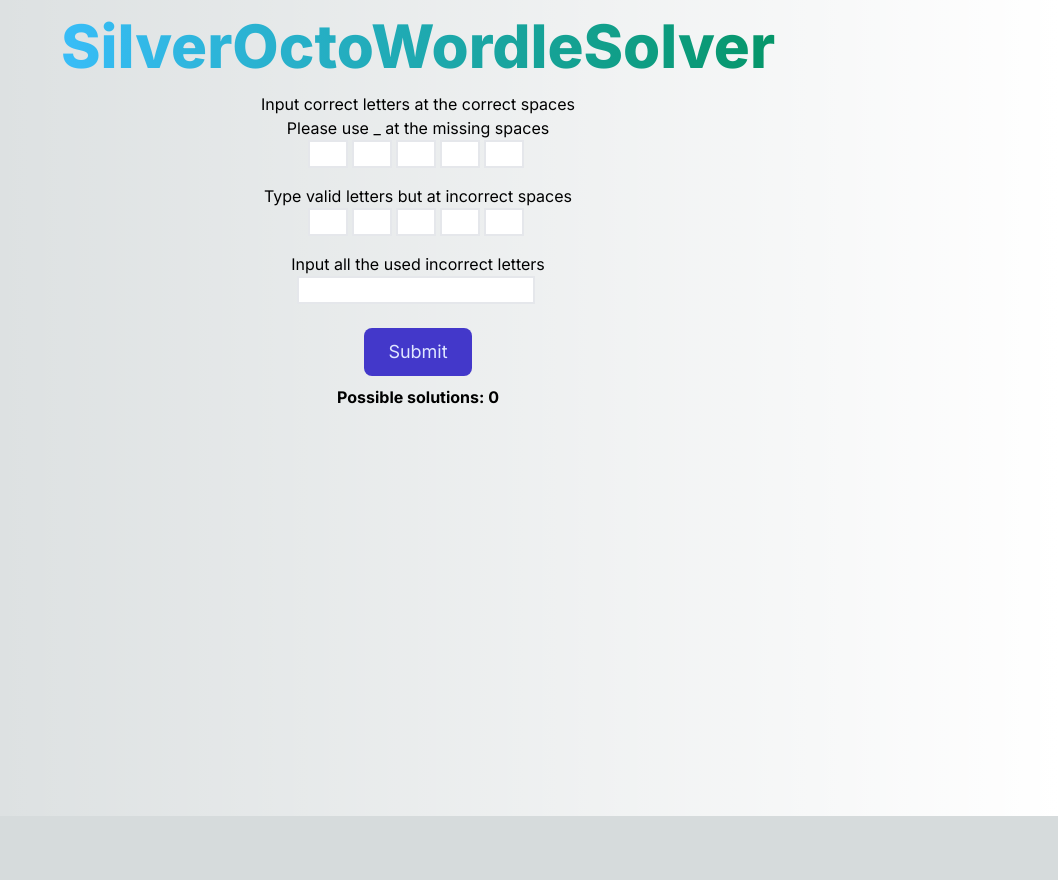
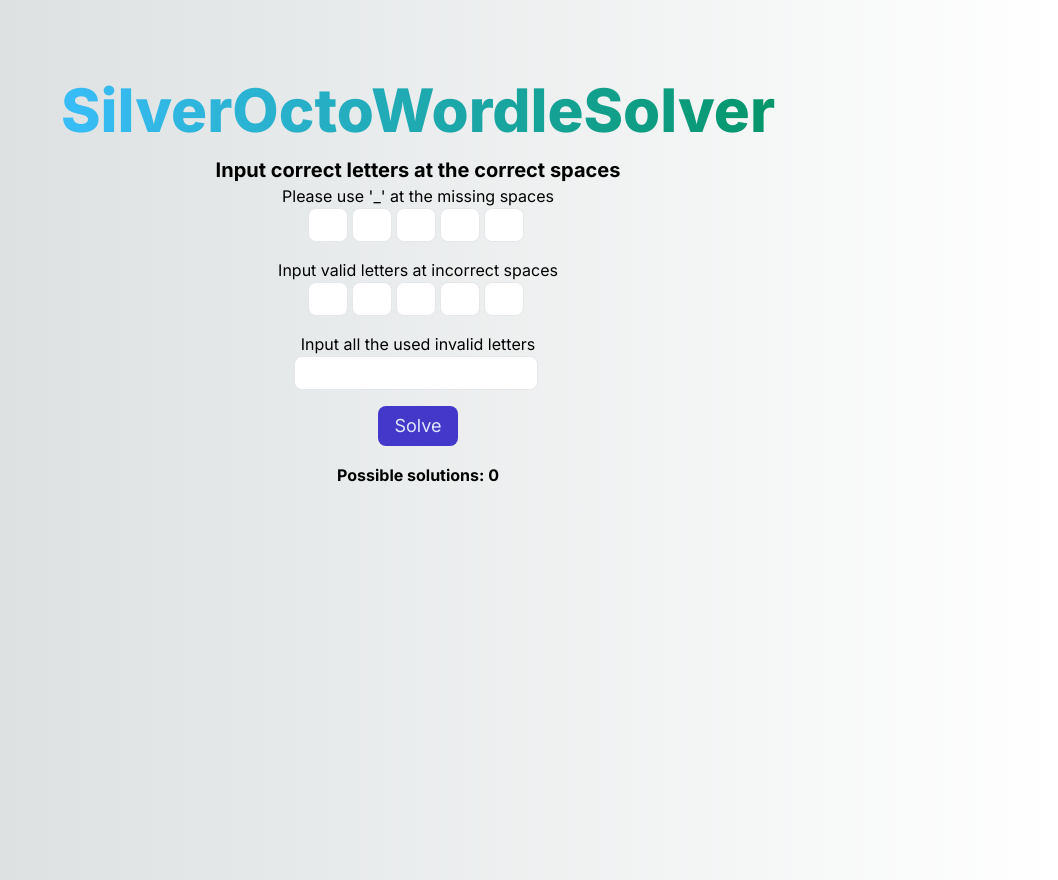
Before and after one commit to Dannylyhn/SilverOctoWordleHelper, a Next.js app: page / in a window 1280 px wide. Shown: the whole page, without its empty margins (222-1280 px from the left). Before the commit the page ends 816 px from the top, so only its background shows below. Built offline with nearby package versions, Linux system fonts and the light colour scheme.

Commit message:
Change input field css

```diff
--- a/src/app/page.jsx
+++ b/src/app/page.jsx
@@ -85,17 +85,17 @@ export default function Home() {
 
   return (
     <main>
-     <div className="h-screen w-screen text-center">
+     <div className="mt-20 h-screen w-screen text-center">
         <h1 className="mt-4 mb-4 text-3xl font-extrabold text-gray-900 dark:text-white md:text-5xl lg:text-6xl"><span className="text-transparent bg-clip-text bg-gradient-to-r to-emerald-600 from-sky-400">SilverOctoWordleSolver</span></h1>
-        <h4>Input correct letters at the correct spaces</h4>
-        <h4>Please use _ at the missing spaces</h4>
+        <h4 className="text-lg font-bold text-black-500 lg:text-xl dark:text-gray-400">Input correct letters at the correct spaces</h4>
+        <h4>Please use '_' at the missing spaces</h4>
         <LetterInputs dataToParent={setCorrectPlacedLetters} />
-        <h4>Type valid letters but at incorrect spaces</h4>
+        <h4>Input valid letters at incorrect spaces</h4>
         <LetterInputs dataToParent={setincorrectPlacedLetters} />
-        <h4>Input all the used incorrect letters</h4>
-        <input onChange={handleInvalidLetterchange} value={invalidLetters} className="text-center border-2 border-light-blue-500 border-opacity-100 mb-4 mr-1"></input>
+        <h4>Input all the used invalid letters</h4>
+        <input onChange={handleInvalidLetterchange} value={invalidLetters} className="rounded-lg text-center px-1 py-1 mr-1 border focus:outline-none focus:ring-2 focus:ring-blue-500"></input>
         <br/>
-        <button onClick={handleSolveButton} className="h-12 px-6 m-2 text-lg text-indigo-100 transition-colors duration-150 bg-indigo-700 rounded-lg focus:shadow-outline hover:bg-indigo-800">Submit</button>
+        <button onClick={handleSolveButton} className="h-10 px-4 m-4 text-lg text-indigo-100 transition-colors duration-150 bg-indigo-700 rounded-lg focus:shadow-outline hover:bg-indigo-800">Solve</button>
         <ListResult listResult={results} />
       </div>
     </main>
--- a/src/components/LetterInputs/LetterInputs.jsx
+++ b/src/components/LetterInputs/LetterInputs.jsx
@@ -6,7 +6,7 @@ import React from 'react';
 const LetterInputs = (props) => {
 
 
-    const inputStyle = "text-center w-10 border-2 border-light-blue-500 border-opacity-100 mb-4 mr-1"
+    const inputStyle = "text-center w-10 rounded-lg px-1 py-1 mr-1 border focus:outline-none focus:ring-2 focus:ring-blue-500 mb-4"
     const maxLength = 1;
 
     const [letter, setLetter] = useState("");
--- a/src/components/ListResult/ListResult.jsx
+++ b/src/components/ListResult/ListResult.jsx
@@ -14,8 +14,8 @@ export default function ListResult(props){
                         <td>{stringValue}</td>
                     </tr>
                     ))}
-            </tbody>
-    </table>
+                </tbody>
+            </table>
         </div>
     );
 }
```
